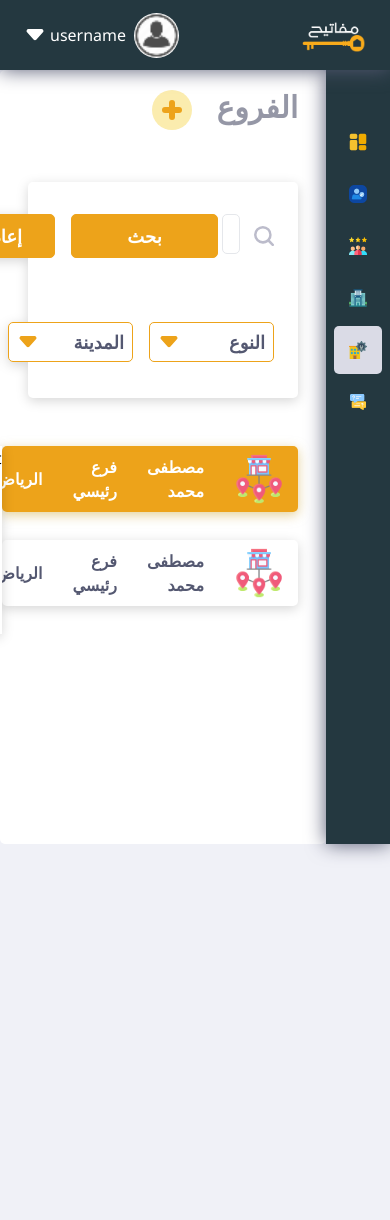
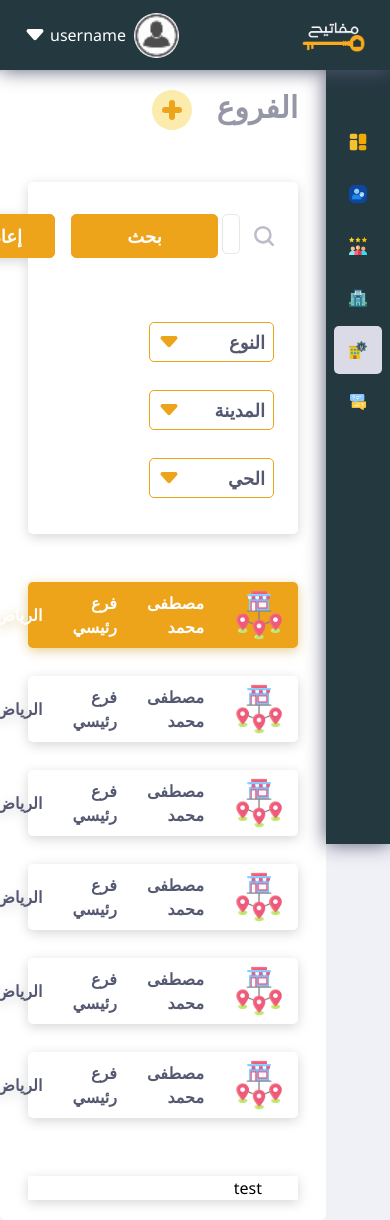
Before and after one commit to hatemhos11/mafatih-task, a Vue app: page /mng in a window 390 px wide. Before the commit the page ends 844 px from the top, so only its background shows below. Built offline with nearby package versions, Linux system fonts and the light colour scheme; a web font is replaced by a local one.

Commit message:
edit head responsive

```diff
--- /dev/null
+++ b/src/components/mng/MngHead.vue
@@ -0,0 +1,8 @@
+<template>
+     <div class="flex gap-6 mb-11">
+            <h2 class="title ">الفروع</h2>
+            <div>
+                <img height="40" width="40" src="@/assets/icons/add.svg" alt="add">
+            </div>
+        </div>
+</template>
--- a/src/views/Mng.vue
+++ b/src/views/Mng.vue
@@ -2,12 +2,7 @@
 <template>
     <div id="page">
         <!-- HEAD -->
-        <div class="flex gap-6 mb-11">
-            <h2 class="title ">الفروع</h2>
-            <div>
-                <img height="40" width="40" src="@/assets/icons/add.svg" alt="add">
-            </div>
-        </div>
+        <MngHead />
         <!-- SEARCH -->
         <div class="rounded-main drop-shadow-light bg-white px-6 py-5 mb-12">
             <div class="first-line flex items-center gap-6 mb-10">
@@ -20,7 +15,7 @@
                     <button class="btn btn-fill font-bold">إعادة ضبط</button>
                 </div>
             </div>
-            <div class="flex gap-4">
+            <div class="flex gap-x-4 flex-wrap ">
                 <SelectC >
                     <option value="" disabled>النوع</option>
                     <option value="1">1</option>
@@ -42,10 +37,10 @@
             </div>
         </div>
         <!-- DATA -->
-        <div class="flex justify-between">
+        <div class="flex flex-col lg:flex-row gap-[30px] justify-between">
             <!-- LIST -->
             <div>
-                <div class="flex items-center gap-[30px] w-fit py-2 px-[14px] mb-7 rounded-main text-white font-semibold bg-main drop-shadow-[0_3px_6px_rgba(209,176,83,.6)]">
+                <div class="flex items-center gap-[30px] lg:justify-start justify-around w-full lg:w-fit py-2 px-[14px] mb-7 rounded-main text-white font-semibold bg-main drop-shadow-[0_3px_6px_rgba(209,176,83,.6)]">
                     <img width="50" height="50" src="@/assets/icons/maps.svg" alt="maps">
                     <h4>مصطفى محمد</h4>
                     <h4>فرع رئيسي</h4>
@@ -53,7 +48,35 @@
                     <img width="20" height="20" class="rotate-90" src="@/assets/icons/bottom-arrow-colored.svg" alt="arrow">
 
                 </div>
-                <div class="flex items-center gap-[30px] w-fit py-2 px-[14px] mb-7 rounded-main text-alt font-semibold bg-white drop-shadow-light">
+                <div class="flex items-center gap-[30px] w-full lg:w-fit py-2 px-[14px] mb-7 rounded-main text-alt font-semibold bg-white drop-shadow-light">
+                    <img width="50" height="50" src="@/assets/icons/maps.svg" alt="maps">
+                    <h4>مصطفى محمد</h4>
+                    <h4>فرع رئيسي</h4>
+                    <h4>الرياض</h4>
+                    <img width="20" height="20" class="rotate-90" src="@/assets/icons/bottom-arrow-colored.svg" alt="arrow">
+                </div>
+                <div class="flex items-center gap-[30px] w-full lg:w-fit py-2 px-[14px] mb-7 rounded-main text-alt font-semibold bg-white drop-shadow-light">
+                    <img width="50" height="50" src="@/assets/icons/maps.svg" alt="maps">
+                    <h4>مصطفى محمد</h4>
+                    <h4>فرع رئيسي</h4>
+                    <h4>الرياض</h4>
+                    <img width="20" height="20" class="rotate-90" src="@/assets/icons/bottom-arrow-colored.svg" alt="arrow">
+                </div>
+                <div class="flex items-center gap-[30px] w-full lg:w-fit py-2 px-[14px] mb-7 rounded-main text-alt font-semibold bg-white drop-shadow-light">
+                    <img width="50" height="50" src="@/assets/icons/maps.svg" alt="maps">
+                    <h4>مصطفى محمد</h4>
+                    <h4>فرع رئيسي</h4>
+                    <h4>الرياض</h4>
+                    <img width="20" height="20" class="rotate-90" src="@/assets/icons/bottom-arrow-colored.svg" alt="arrow">
+                </div>
+                <div class="flex items-center gap-[30px] w-full lg:w-fit py-2 px-[14px] mb-7 rounded-main text-alt font-semibold bg-white drop-shadow-light">
+                    <img width="50" height="50" src="@/assets/icons/maps.svg" alt="maps">
+                    <h4>مصطفى محمد</h4>
+                    <h4>فرع رئيسي</h4>
+                    <h4>الرياض</h4>
+                    <img width="20" height="20" class="rotate-90" src="@/assets/icons/bottom-arrow-colored.svg" alt="arrow">
+                </div>
+                <div class="flex items-center gap-[30px] w-full lg:w-fit py-2 px-[14px] mb-7 rounded-main text-alt font-semibold bg-white drop-shadow-light">
                     <img width="50" height="50" src="@/assets/icons/maps.svg" alt="maps">
                     <h4>مصطفى محمد</h4>
                     <h4>فرع رئيسي</h4>
@@ -62,7 +85,7 @@
                 </div>
             </div>
             <!-- INFO -->
-            <div class="bg-white drop-shadow-light">
+            <div class="bg-white flex-grow basis-1/2 drop-shadow-light w-full px-9">
                 <h1>test</h1>
             </div>
         </div>
@@ -73,9 +96,10 @@
 <script>
 import InputC from '../components/elements/InputC.vue';
 import SelectC from '../components/elements/SelectC.vue';
+import MngHead from '../components/mng/MngHead.vue';
 
 
 export default{
-    components: { SelectC, InputC }
+    components: { SelectC, InputC, MngHead }
 }
 </script>
```
